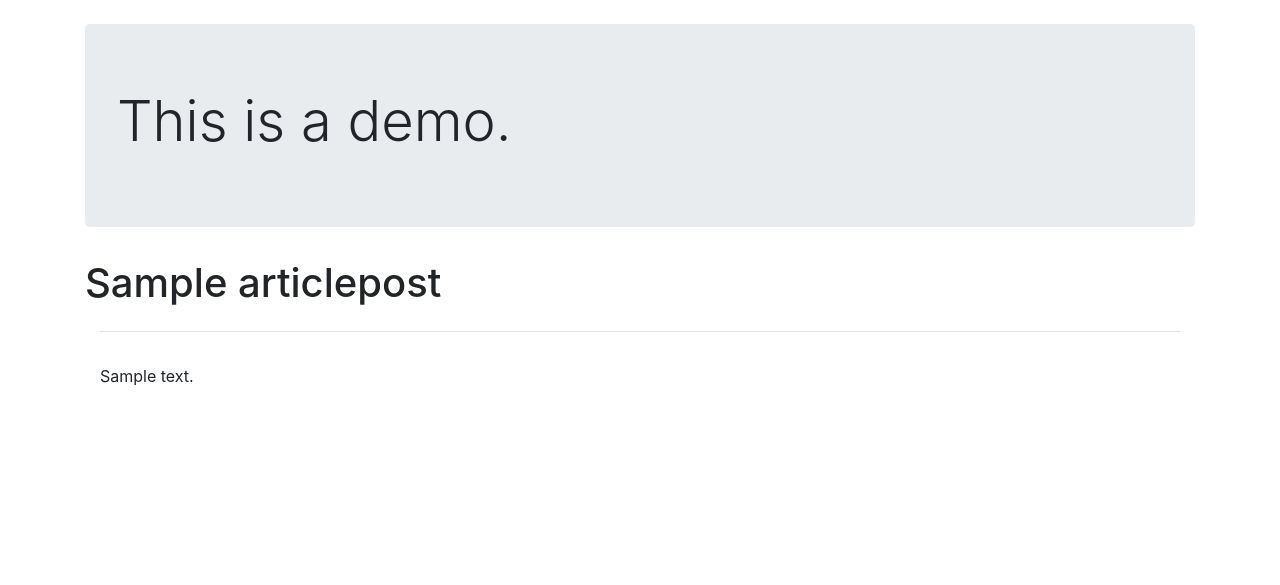
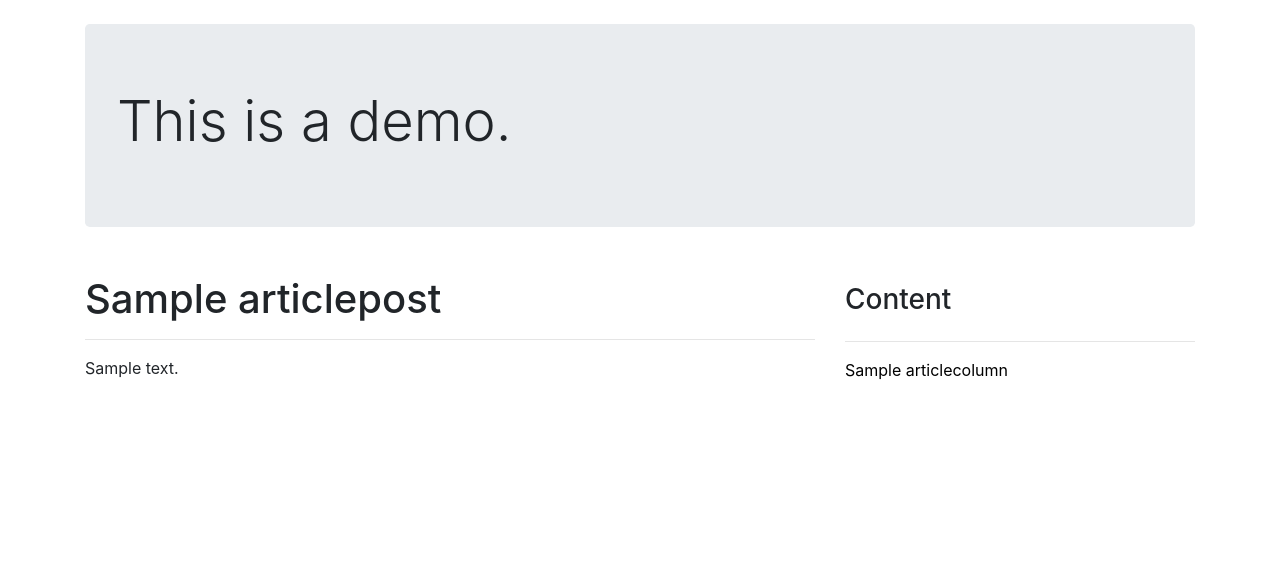
Before and after one commit to opestc/my_blog_django, a Django app: page /detail/1/ in a window 1280 px wide. Shown: the part 56-641 px from the top of the page. Run offline with Django 3.2, Linux system fonts and the light colour scheme; tables that the repository leaves empty hold one stand-in row (values such as "Sample post"); some libraries are stand-ins or nearby versions.

Commit message:
created sidebar

```diff
--- a/my_blog/templates/article/detail.html
+++ b/my_blog/templates/article/detail.html
@@ -7,8 +7,7 @@
 {% endblock title %}
 
 {% block content %}
-<div class="container">
-  <h1 class="mt-4 mb-4" id="title">{{ article.title }}</h1>
+  <h1 class="mt-3 mb-3" id="title">{{ article.title }}</h1>
   {% if user.is_authenticated %}
   <span>
     <i class="fas fa-address-card"></i>&nbsp;
@@ -49,27 +48,12 @@
 
 
 
-  </div>
   {% endif %}
 
-<div class="container">
+
   <hr>
-  <div class="row">
-    <!--div id="sidebar" class="sidebar col-3">
-      <div class="sidebar__inner">
-        <div>
-          {{ toc|safe }}
-        </div>
-      </div>
-    </div-->
+  <p>{{ article.body|safe }}</p>
 
-
-
-    <div class="col">
-      <p>
-        {{ toc|safe }}
-        {{ article.body|safe }}</p>
-    </div>
 
         <!-- 发表评论 -->
         <!--hr>
@@ -124,11 +108,6 @@
           {% endfor %}
         </div-->
 
-
-  </div>
-
-</div>
-
 <script>
   function confirm_safe_delete() {
     layer.open({
--- a/my_blog/templates/article/list.html
+++ b/my_blog/templates/article/list.html
@@ -18,7 +18,7 @@
 {% block content %}
 
 <!-- 定义放置文章标题的div容器 -->
-<div class="container">
+
     {% if user.is_authenticated %}
     <nav aria-label="breadcrumb" style="width: 90px">
         <ol class="breadcrumb">
@@ -170,5 +170,5 @@
                 {% endif %}
           </ul>
         </nav>
-</div>
+
 {% endblock content %}
--- a/my_blog/templates/base.html
+++ b/my_blog/templates/base.html
@@ -20,14 +20,29 @@
         href="https://cdn.jsdelivr.net/npm/@fortawesome/fontawesome-free@5.14.0/css/all.min.css"
     >
 
+
 </head>
 
 <body>
     <!-- 引入导航栏 -->
     {% include 'header.html' %}
     <!-- 预留具体页面的位置 -->
-    <div id="wrapper">
-        {% block content %}{% endblock content %}
+
+        <div id="wrapper">
+        <div class="container">
+            <div class="row">
+                <div class="col-xs-12 col-sm-8 col-md-8 col-lg-8">
+
+                    {% block content %}{% endblock content %}
+
+                </div>
+                <div class="col-xs-12 col-sm-4 col-md-4 col-lg-4">
+
+                    {% include 'sidebar.html' %}
+
+                </div>
+            </div>
+        </div>
         <div id="push"></div>
     </div>
 
--- a/my_blog/templates/header.html
+++ b/my_blog/templates/header.html
@@ -99,6 +99,7 @@
 <div id="sideBar" class="sidenav">
   <br>
   <h3 >Content</h3>
+
   {% if toc %}
   <p>
     {{ toc|safe }}
--- /dev/null
+++ b/my_blog/templates/sidebar.html
@@ -0,0 +1,36 @@
+{% load static %}
+<div id="sidebar" class="sidebar">
+  <div class="sidebar__inner">
+<h3 class="mt-4 mb-4">Content</h3>
+<hr>
+  {% if toc %}
+  <p>
+    {{ toc|safe }}
+  </p>
+  {% else %}
+  {% for column in columns %}
+    <p><a style="color: black;" href="{% url 'article:article_list' %}?column={{ column.id }}">{{ column }}</a></p>
+  {% endfor %}
+  {% endif %}
+</div>
+</div>
+<style>
+  .sidebar{
+    will-change: min-height;
+  }
+
+  .sidebar__inner{
+    transform: translate(0, 0);
+    transform: translate3d(0, 0, 0);
+    will-change: position, transform;
+  }
+</style>
+{% block script %}
+<script src="{% static 'sticky_sidebar/jquery.sticky-sidebar.min.js' %}"></script>
+<script type="text/javascript">
+  $('#sidebar').stickySidebar({
+    topSpacing: 20,
+    bottomSpacing: 20,
+  });
+</script>
+{% endblock script %}
--- a/my_blog/templates/users/login.html
+++ b/my_blog/templates/users/login.html
@@ -4,9 +4,9 @@
 {% load widget_tweaks %}
 {% block title %} Login {% endblock title %}
 {% block content %}
-<div class="container">
+
     <div class="row">
-    <div class="col-xs-12 col-sm-4 col-md-4 col-lg-4">
+    <div class="col-xs-12 col-sm-8 col-md-8 col-lg-6">
 <form method="post" action="" novalidate>
     {% csrf_token %}
 
@@ -48,5 +48,5 @@
 </form>
     </div>
     </div>
-</div>
+
 {% endblock content %}
```
Also changed, not shown: my_blog/templates/article/create.html (+2 -7 lines), my_blog/templates/article/update.html (+2 -7 lines).
